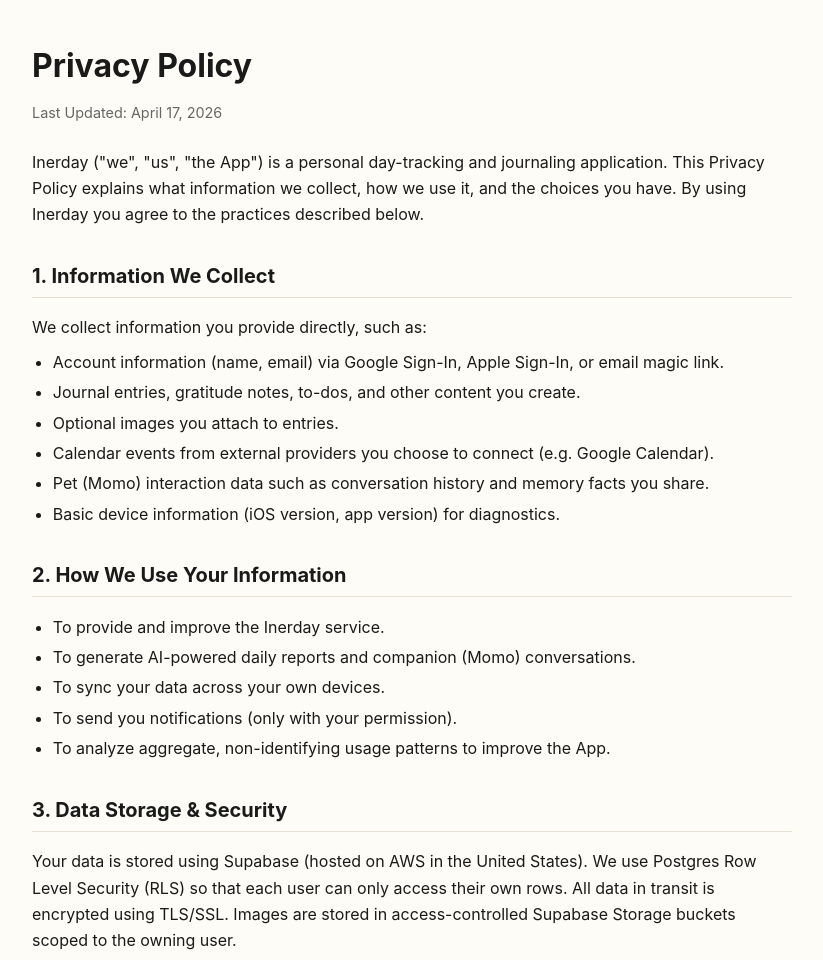
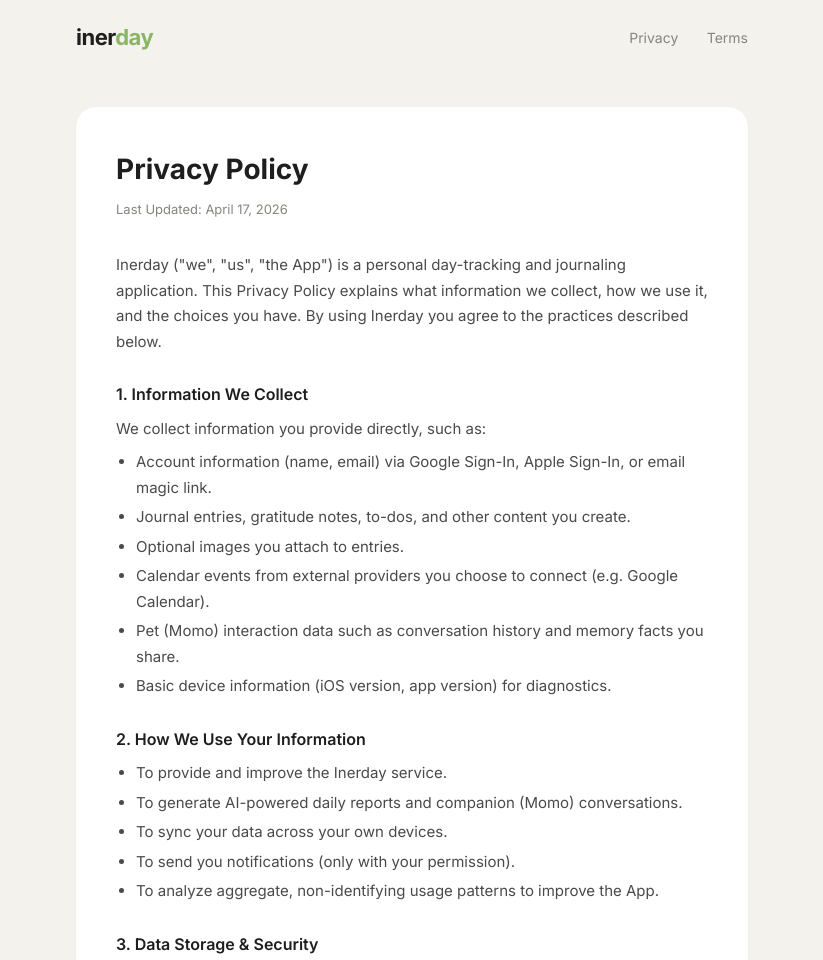
Before and after one commit to AshlynZitang/inerday-website, a plain HTML site: page privacy.html in a window 1280 px wide. Shown: the top 960 px of the page, without its empty margins (228-1051 px from the left). Drawn offline with Linux system fonts and the light colour scheme.

Commit message:
update privacy UI

```diff
--- a/privacy.html
+++ b/privacy.html
@@ -1,68 +1,143 @@
 <!DOCTYPE html>
 <html lang="en">
 <head>
-  <meta charset="UTF-8" />
-  <meta name="viewport" content="width=device-width, initial-scale=1.0" />
+  <meta charset="UTF-8">
+  <meta name="viewport" content="width=device-width, initial-scale=1.0">
   <title>Privacy Policy — Inerday</title>
+  <link rel="preconnect" href="https://fonts.googleapis.com">
+  <link rel="preconnect" href="https://fonts.gstatic.com" crossorigin>
+  <link href="https://fonts.googleapis.com/css2?family=Inter:wght@400;500;600;700&display=swap" rel="stylesheet">
   <style>
+    * { margin: 0; padding: 0; box-sizing: border-box; }
     body {
-      font-family: -apple-system, BlinkMacSystemFont, "Segoe UI", Roboto, sans-serif;
-      max-width: 760px;
-      margin: 40px auto;
-      padding: 0 20px 60px;
-      line-height: 1.65;
-      color: #1a1a1a;
-      background: #fdfcf7;
+      font-family: 'Inter', -apple-system, BlinkMacSystemFont, sans-serif;
+      background: #F4F2EC;
+      color: #1E1E1E;
+      line-height: 1.6;
+    }
+    .container { max-width: 720px; margin: 0 auto; padding: 0 24px; }
+    nav {
+      padding: 20px 0;
+      display: flex;
+      align-items: center;
+      justify-content: space-between;
+    }
+    .logo {
+      font-size: 22px;
+      font-weight: 700;
+      color: #1E1E1E;
+      text-decoration: none;
+      letter-spacing: -0.5px;
+    }
+    .logo span { color: #88B665; }
+    nav a.nav-link {
+      font-size: 14px;
+      color: #85857F;
+      text-decoration: none;
+      margin-left: 24px;
+      transition: color 0.2s;
+    }
+    nav a.nav-link:hover { color: #1E1E1E; }
+    .content {
+      background: #fff;
+      border-radius: 20px;
+      padding: 40px;
+      margin: 32px 0 60px;
+      box-shadow: 0 1px 3px rgba(0,0,0,0.04);
     }
     h1 {
-      font-size: 2rem;
-      margin-bottom: 0.25rem;
+      font-size: 28px;
+      font-weight: 700;
+      margin-bottom: 6px;
+    }
+    .updated {
+      font-size: 13px;
+      color: #85857F;
+      margin-bottom: 32px;
     }
     h2 {
-      font-size: 1.25rem;
-      margin-top: 2rem;
-      border-bottom: 1px solid #e5e0d2;
-      padding-bottom: 0.25rem;
+      font-size: 16px;
+      font-weight: 600;
+      margin-top: 28px;
+      margin-bottom: 8px;
     }
     h3 {
-      font-size: 1.05rem;
-      margin-top: 1.25rem;
+      font-size: 14px;
+      font-weight: 600;
+      margin-top: 18px;
+      margin-bottom: 6px;
+      color: #1E1E1E;
     }
-    p, ul, ol { margin: 0.5rem 0; }
-    ul, ol { padding-left: 1.3rem; }
-    li { margin: 0.25rem 0; }
+    p {
+      font-size: 15px;
+      color: #4A4A4A;
+      line-height: 1.7;
+      margin-bottom: 8px;
+    }
+    ul, ol {
+      padding-left: 20px;
+      margin: 6px 0 10px;
+    }
+    li {
+      font-size: 15px;
+      color: #4A4A4A;
+      line-height: 1.7;
+      margin: 4px 0;
+    }
+    a { color: #88B665; text-decoration: none; }
+    a:hover { text-decoration: underline; }
     code {
-      background: #f1ede0;
-      padding: 2px 5px;
-      border-radius: 3px;
-      font-size: 0.92em;
-    }
-    a { color: #2a6b4f; }
-    .meta {
-      color: #666;
-      font-size: 0.9rem;
-      margin-bottom: 1.5rem;
+      background: #F4F2EC;
+      padding: 2px 6px;
+      border-radius: 4px;
+      font-size: 0.9em;
+      color: #1E1E1E;
     }
     .callout {
-      background: #f4efe0;
-      border-left: 3px solid #7a8a5a;
-      padding: 0.75rem 1rem;
-      margin: 1rem 0;
-      border-radius: 4px;
+      background: #F4F2EC;
+      border-left: 3px solid #88B665;
+      padding: 14px 16px;
+      margin: 14px 0;
+      border-radius: 6px;
+      font-size: 14px;
+      color: #1E1E1E;
+    }
+    footer {
+      border-top: 1px solid #E5E3DD;
+      padding: 32px 0;
+      text-align: center;
+      color: #85857F;
+      font-size: 13px;
+    }
+    footer a {
+      color: #85857F;
+      text-decoration: none;
+      margin: 0 12px;
+      transition: color 0.2s;
+    }
+    footer a:hover { color: #1E1E1E; }
+    .footer-links { margin-bottom: 12px; }
+    @media (max-width: 600px) {
+      .content { padding: 24px; }
+      h1 { font-size: 24px; }
     }
   </style>
 </head>
 <body>
+  <div class="container">
+    <nav>
+      <a href="/" class="logo">iner<span>day</span></a>
+      <div>
+        <a href="/privacy.html" class="nav-link">Privacy</a>
+        <a href="/terms.html" class="nav-link">Terms</a>
+      </div>
+    </nav>
 
+    <div class="content">
       <h1>Privacy Policy</h1>
-  <p class="meta">Last Updated: April 17, 2026</p>
+      <p class="updated">Last Updated: April 17, 2026</p>
 
-  <p>
-    Inerday ("we", "us", "the App") is a personal day-tracking and journaling
-    application. This Privacy Policy explains what information we collect, how
-    we use it, and the choices you have. By using Inerday you agree to the
-    practices described below.
-  </p>
+      <p>Inerday ("we", "us", "the App") is a personal day-tracking and journaling application. This Privacy Policy explains what information we collect, how we use it, and the choices you have. By using Inerday you agree to the practices described below.</p>
 
       <h2>1. Information We Collect</h2>
       <p>We collect information you provide directly, such as:</p>
@@ -85,72 +160,32 @@
       </ul>
 
       <h2>3. Data Storage &amp; Security</h2>
-  <p>
-    Your data is stored using Supabase (hosted on AWS in the United States). We
-    use Postgres Row Level Security (RLS) so that each user can only access
-    their own rows. All data in transit is encrypted using TLS/SSL. Images are
-    stored in access-controlled Supabase Storage buckets scoped to the owning
-    user.
-  </p>
+      <p>Your data is stored using Supabase (hosted on AWS in the United States). We use Postgres Row Level Security (RLS) so that each user can only access their own rows. All data in transit is encrypted using TLS/SSL. Images are stored in access-controlled Supabase Storage buckets scoped to the owning user.</p>
 
       <h2>4. AI Processing</h2>
-  <p>
-    When generating daily reports and Momo conversations, the content of your
-    entries and relevant memory facts is sent to our AI provider
-    (Anthropic/Claude) via server-to-server request. This data is processed in
-    real time and is not stored by Anthropic beyond the request/response
-    lifecycle.
-  </p>
-  <p>
-    <strong>
-      Neither Inerday nor our AI providers use your user content
-      &mdash; including Google user data, journal entries, images, calendar
-      events, or any other personal data &mdash; to train or improve
-      generalized machine learning models.
-    </strong>
-  </p>
+      <p>When generating daily reports and Momo conversations, the content of your entries and relevant memory facts is sent to our AI provider (Anthropic/Claude) via server-to-server request. This data is processed in real time and is not stored by Anthropic beyond the request/response lifecycle.</p>
+      <p><strong>Neither Inerday nor our AI providers use your user content &mdash; including Google user data, journal entries, images, calendar events, or any other personal data &mdash; to train or improve generalized machine learning models.</strong></p>
 
       <h2>5. Third-Party Services</h2>
       <p>We integrate with the following third-party services:</p>
       <ul>
         <li><strong>Google Sign-In</strong> &mdash; authentication only.</li>
         <li><strong>Apple Sign-In</strong> &mdash; authentication only.</li>
-    <li><strong>Google Calendar API (read-only)</strong> &mdash; to display your
-      scheduled events alongside your journal entries (see Section 6).</li>
-    <li><strong>Microsoft / Outlook Calendar (optional)</strong> &mdash;
-      read-only event display, if connected.</li>
+        <li><strong>Google Calendar API (read-only)</strong> &mdash; to display your scheduled events alongside your journal entries (see Section 6).</li>
+        <li><strong>Microsoft / Outlook Calendar (optional)</strong> &mdash; read-only event display, if connected.</li>
         <li><strong>Supabase</strong> &mdash; database, authentication, and storage.</li>
-    <li><strong>Anthropic (Claude)</strong> &mdash; AI features (daily report,
-      companion chat).</li>
+        <li><strong>Anthropic (Claude)</strong> &mdash; AI features (daily report, companion chat).</li>
       </ul>
 
       <h2>6. Google API Services &amp; Limited Use</h2>
-
       <div class="callout">
-    <strong>
-      Inerday's use and transfer to any other app of information received from
-      Google APIs will adhere to the
-      <a href="https://developers.google.com/terms/api-services-user-data-policy"
-         target="_blank" rel="noopener">
-        Google API Services User Data Policy
-      </a>, including the Limited Use requirements.
-    </strong>
+        <strong>Inerday's use and transfer to any other app of information received from Google APIs will adhere to the <a href="https://developers.google.com/terms/api-services-user-data-policy" target="_blank" rel="noopener">Google API Services User Data Policy</a>, including the Limited Use requirements.</strong>
       </div>
 
       <h3>6.1 Google Scopes We Request</h3>
       <ul>
-    <li>
-      <code>email</code>, <code>profile</code>, <code>openid</code> &mdash;
-      used solely to identify your account and display your name and email
-      inside the app.
-    </li>
-    <li>
-      <code>https://www.googleapis.com/auth/calendar.readonly</code> &mdash;
-      <strong>read-only</strong> access to your Google Calendar events. We
-      use this scope exclusively to display your scheduled events alongside
-      your journal entries so that you can reflect on how you spent your day.
-      We do <strong>not</strong> create, modify, or delete calendar events.
-    </li>
+        <li><code>email</code>, <code>profile</code>, <code>openid</code> &mdash; used solely to identify your account and display your name and email inside the app.</li>
+        <li><code>https://www.googleapis.com/auth/calendar.readonly</code> &mdash; <strong>read-only</strong> access to your Google Calendar events. We use this scope exclusively to display your scheduled events alongside your journal entries so that you can reflect on how you spent your day. We do <strong>not</strong> create, modify, or delete calendar events.</li>
       </ul>
 
       <h3>6.2 How We Handle Google Calendar Data</h3>
@@ -163,10 +198,7 @@
       </ul>
 
       <h3>6.3 Limited Use Commitments</h3>
-  <p>
-    Specifically, we affirm that data obtained through Google APIs (including
-    Google Calendar data) will:
-  </p>
+      <p>Specifically, we affirm that data obtained through Google APIs (including Google Calendar data) will:</p>
       <ul>
         <li><strong>Not</strong> be used to develop, improve, or train generalized or non-personalized AI / ML models.</li>
         <li><strong>Not</strong> be transferred to third parties except as necessary to provide or improve user-facing features of Inerday, to comply with applicable law, or as part of a merger, acquisition, or sale of assets with notice to users.</li>
@@ -179,34 +211,18 @@
       <p>You can revoke Inerday's access to your Google data at any time by either:</p>
       <ol>
         <li>Opening Inerday &rarr; <em>Me &amp; Momo</em> &rarr; <em>Calendar Accounts</em> and tapping <em>Disconnect</em> on a connected calendar, which also clears cached calendar data for your account; or</li>
-    <li>Visiting
-      <a href="https://myaccount.google.com/permissions" target="_blank" rel="noopener">
-        myaccount.google.com/permissions
-      </a>
-      and removing Inerday from the list of authorized apps.
-    </li>
+        <li>Visiting <a href="https://myaccount.google.com/permissions" target="_blank" rel="noopener">myaccount.google.com/permissions</a> and removing Inerday from the list of authorized apps.</li>
       </ol>
 
       <h2>7. Data Sharing</h2>
-  <p>
-    We do not sell, rent, or share your personal data with third parties for
-    marketing purposes. We may share data only with:
-  </p>
+      <p>We do not sell, rent, or share your personal data with third parties for marketing purposes. We may share data only with:</p>
       <ul>
         <li>Service providers strictly necessary to operate the App (Supabase/AWS, Anthropic) under contractual obligations consistent with this policy.</li>
         <li>Law enforcement when required by a valid legal process.</li>
       </ul>
 
       <h2>8. Data Retention &amp; Deletion</h2>
-  <p>
-    We retain your data for as long as your account is active. You can request
-    deletion of your account and all associated data at any time from
-    <em>Me &amp; Momo &rarr; Privacy Settings &rarr; Delete Account</em>, or by
-    emailing
-    <a href="mailto:privacy@inerday.com">privacy@inerday.com</a>.
-    Upon deletion we will purge your data from our production systems within
-    30 days. Backups are rotated out within 90 days.
-  </p>
+      <p>We retain your data for as long as your account is active. You can request deletion of your account and all associated data at any time from <em>Me &amp; Momo &rarr; Privacy Settings &rarr; Delete Account</em>, or by emailing <a href="mailto:privacy@inerday.com">privacy@inerday.com</a>. Upon deletion we will purge your data from our production systems within 30 days. Backups are rotated out within 90 days.</p>
 
       <h2>9. Your Rights</h2>
       <p>You have the right to:</p>
@@ -220,34 +236,27 @@
       </ul>
 
       <h2>10. Children's Privacy</h2>
-  <p>
-    Inerday is not directed to children under 13, and we do not knowingly
-    collect personal information from children under 13. If you believe a
-    child has provided us with personal information, please contact us and we
-    will delete it.
-  </p>
+      <p>Inerday is not directed to children under 13, and we do not knowingly collect personal information from children under 13. If you believe a child has provided us with personal information, please contact us and we will delete it.</p>
 
       <h2>11. International Users</h2>
-  <p>
-    Inerday is operated from and data is processed in the United States. If
-    you are using the App from outside the United States, please be aware that
-    your information may be transferred to, stored, and processed in the
-    United States.
-  </p>
+      <p>Inerday is operated from and data is processed in the United States. If you are using the App from outside the United States, please be aware that your information may be transferred to, stored, and processed in the United States.</p>
 
       <h2>12. Changes to This Policy</h2>
-  <p>
-    We may update this Privacy Policy from time to time. Material changes will
-    be communicated through the App or via email. The "Last Updated" date
-    above reflects the most recent revision.
-  </p>
+      <p>We may update this Privacy Policy from time to time. Material changes will be communicated through the App or via email. The "Last Updated" date above reflects the most recent revision.</p>
 
       <h2>13. Contact Us</h2>
-  <p>
-    If you have questions about this Privacy Policy, or want to exercise any
-    of the rights above, please contact us at
-    <a href="mailto:privacy@inerday.com">privacy@inerday.com</a>.
-  </p>
+      <p>If you have questions about this Privacy Policy, or want to exercise any of the rights above, please contact us at <a href="mailto:privacy@inerday.com">privacy@inerday.com</a>.</p>
+    </div>
+  </div>
 
+  <footer>
+    <div class="container">
+      <div class="footer-links">
+        <a href="/privacy.html">Privacy Policy</a>
+        <a href="/terms.html">Terms of Service</a>
+      </div>
+      <p>&copy; 2026 Inerday. All rights reserved.</p>
+    </div>
+  </footer>
 </body>
 </html>
```
Also changed, not shown: index.html (+13 -0 lines). Lines whose indentation alone changed are shown as unchanged.
